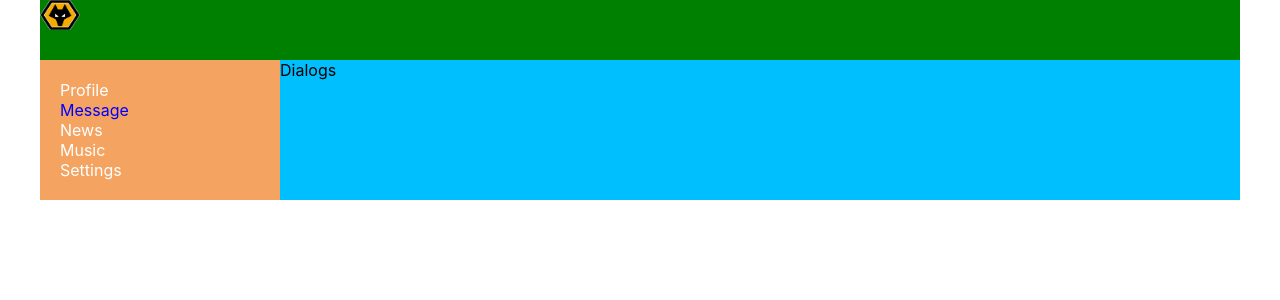
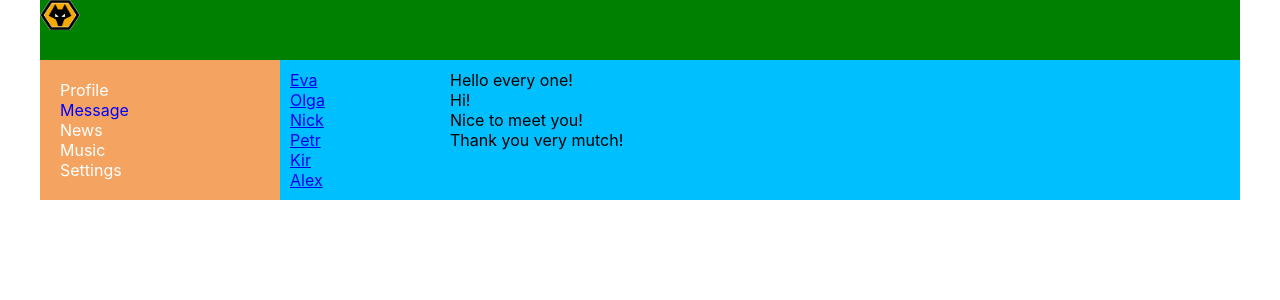
Before and after one commit to evgeny224/react-practice, a React (Create React App) app: page /dialogs in a window 1280 px wide. Shown: the top 300 px of the page. Built offline with nearby package versions, Linux system fonts and the light colour scheme.

Commit message:
выделил профиль в отдельную компоненту

```diff
--- a/src/Components/Dialogs/Dialogs.jsx
+++ b/src/Components/Dialogs/Dialogs.jsx
@@ -1,11 +1,45 @@
 import React from "react";
-import style from "./Dialogs.module.css"
+import style from "./Dialogs.module.css";
+import { NavLink } from "react-router-dom";
+
+
+        const DialogItem = (props) => {
+            let path = "/dialogs/" + props.id;
+
+            return(
+                <div className={style.dialog + ' ' + style.active}>
+                    <NavLink to={path}>{props.name}</NavLink>
+                </div>
+            )
+        }
+
+        const Message = (props) => {
+            return(
+                <div className={style.message}>
+                    {props.message}
+                </div>
+            )
+        }
+
 
 
 const Dialogs = (props) => {
     return(
-        <div className={style.content}>
-            Dialogs
+        <div className={style.dialogs}>
+            <div className={style.dialogsItems}>
+                    <DialogItem id="1"  name="Eva"/>
+                    <DialogItem id="2"  name="Olga"/>
+                    <DialogItem id="3"  name="Nick"/>
+                    <DialogItem id="4"  name="Petr"/>
+                    <DialogItem id="5"  name="Kir"/>
+                    <DialogItem id="6"  name="Alex"/>
+            </div>
+            <div className={style.messages}>
+                <Message message="Hello every one!" />
+                <Message message="Hi!" />
+                <Message message="Nice to meet you!" />
+                <Message message="Thank you very mutch!" />
+            </div>
         </div>
     )
 }
--- a/src/Components/Dialogs/Dialogs.module.css
+++ b/src/Components/Dialogs/Dialogs.module.css
@@ -0,0 +1,16 @@
+.dialogs{
+    display: grid;
+    grid-template-columns: 2fr 10fr;
+}
+
+.dialogsItems{
+    padding: 10px;
+}
+
+.dialogsItems .active{
+    color: chocolate;
+}
+
+.messages{
+    padding: 10px;
+}
--- a/src/Components/Profile/MyPosts/MyPosts.jsx
+++ b/src/Components/Profile/MyPosts/MyPosts.jsx
@@ -1,17 +1,25 @@
 import React from "react";
 import Post from "./Post/Post";
+import style from "./MyPosts.module.css"
 
 const MyPosts = () => {
+
     return (
-        <div>
-            My posts
+        <div className={style.postsBlock}>
+            <h3>My posts</h3>
+            <div>
+                <textarea ></textarea>
+            </div>
+            <div className={style.button}>
+                <button>Добавить пост</button>
+            </div>
             <div>New post</div>
-                <Post message="Hello World!" likes="4"/>
-                <Post message="It is my favorite day." likes="1"/>
-                <Post message="I am glad to see you." likes="2"/>
+                <Post message="Hello World!" likes="4" />
+                <Post message="It is my favorite day." likes="1" />
+                <Post message="I am glad to see you." likes="2" />
                 <Post message="Me too!" likes="5"/>
-                <Post message="How knows that man?" likes="6"/>
-            </div>
+                <Post message="How knows that man?" likes="6" />
+        </div>
     )
 }
 
--- a/src/Components/Profile/MyPosts/MyPosts.module.css
+++ b/src/Components/Profile/MyPosts/MyPosts.module.css
@@ -1,3 +1,12 @@
 .item{
     color:gold;
 }
+
+.postsBlock{
+    padding: 10px;
+}
+
+.button{
+    padding-top: 10px;
+    padding-bottom: 10px;
+}
--- a/src/Components/Profile/MyPosts/Post/Post.jsx
+++ b/src/Components/Profile/MyPosts/Post/Post.jsx
@@ -9,7 +9,6 @@ const Post = (props) => {
                     <div>
                         <span>  like </span> { props.likes }
                     </div>
-
                 </div>
     )
 }
--- /dev/null
+++ b/src/Components/Profile/MyPosts/ProfileInfo/ProfileInfo.jsx
@@ -0,0 +1,18 @@
+import React from "react";
+import style from "./ProfileInfo.module.css";
+import sand from "../../../../images/sand.jpg";
+
+
+
+const ProfileInfo = () => {
+    return(
+        <div className={style.content}>
+            <div>
+                <img src={sand} alt="island" />
+            </div>
+            <div className={style.description}>ava+description</div>
+        </div>
+    )
+}
+
+export default ProfileInfo;
--- /dev/null
+++ b/src/Components/Profile/MyPosts/ProfileInfo/ProfileInfo.module.css
@@ -0,0 +1,8 @@
+.content img {
+    width: 900px;
+    height: 400px;
+}
+
+.description{
+    padding: 10px;
+}
--- a/src/Components/Profile/Profile.jsx
+++ b/src/Components/Profile/Profile.jsx
@@ -1,17 +1,12 @@
 import React from "react";
-import style from "./Profile.module.css";
-import sand from "./../../images/sand.jpg";
 import MyPosts from "./MyPosts/MyPosts";
+import ProfileInfo from "./MyPosts/ProfileInfo/ProfileInfo";
 
 const Profile = () => {
     return(
-        <div className={style.content}>
-            <div>
-                <img src={sand} alt="island" />
-            </div>
-            <div>ava+description</div>
+        <div>
+            <ProfileInfo />
             <MyPosts />
-
         </div>
     )
 }
--- a/src/Components/Profile/Profile.module.css
+++ /dev/null
@@ -1,6 +0,0 @@
-
-
-.content img {
-    width: 750px;
-    height: 400px;
-}
```
